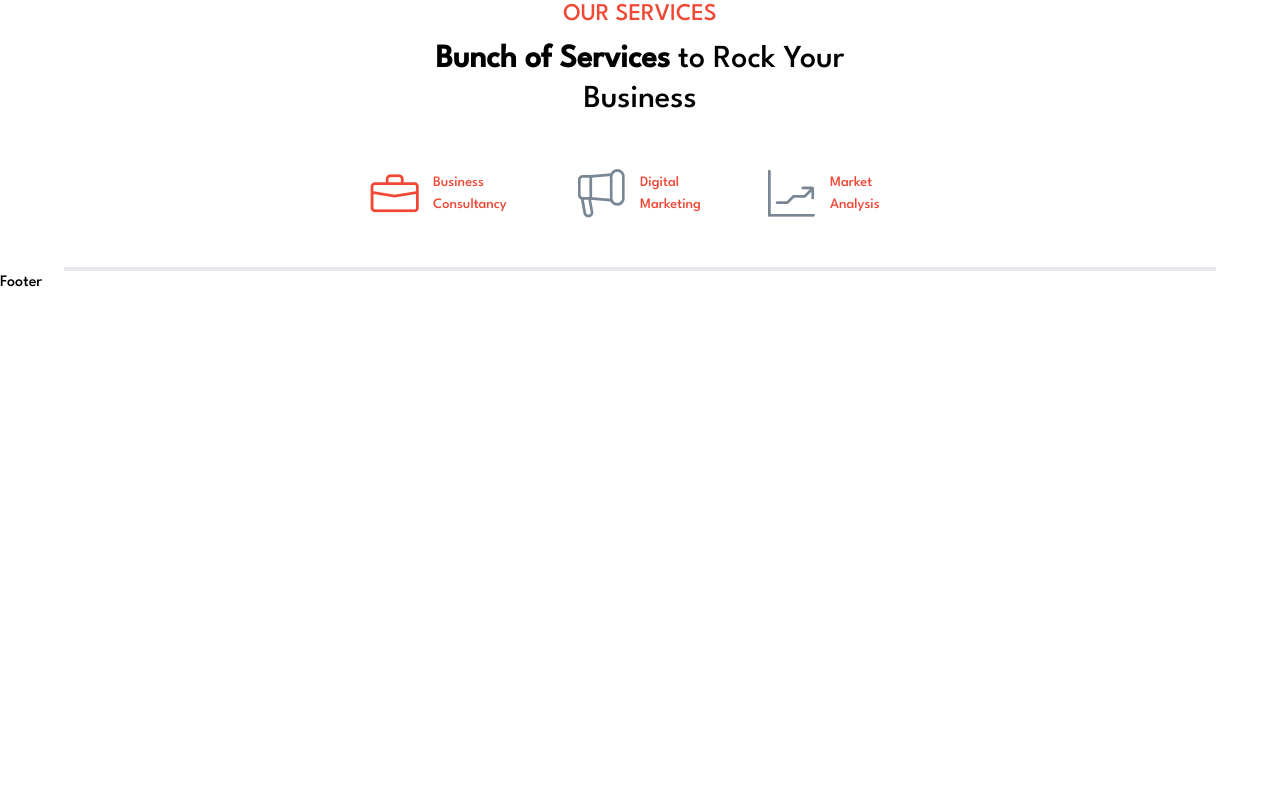
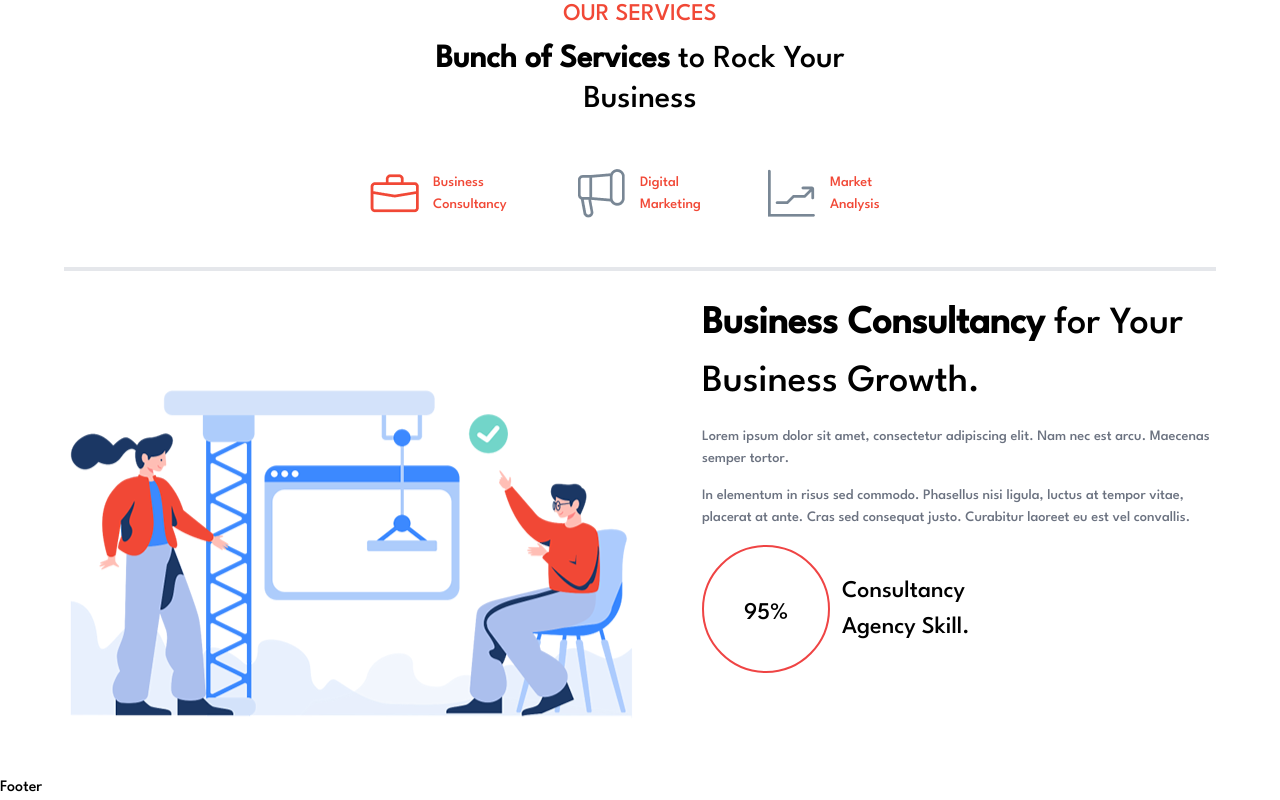
Before and after one commit to sunilhn27/tailwind-responsive-5, a Next.js app: page / in a window 1280 px wide. Shown: the part 1678-2478 px from the top of the page. Before the commit the page ends 1973 px from the top, so only its background shows below. Built offline with nearby package versions, Linux system fonts and the light colour scheme.

Commit message:
added our services

```diff
--- a/src/components/OurServices.js
+++ b/src/components/OurServices.js
@@ -3,6 +3,7 @@ import React from 'react'
 import Mic from '@/asserts/mic.png';
 import Graph from '@/asserts/graph.png';
 import Case from '@/asserts/pseudo.png';
+import Image1 from '@/asserts/Image1.png';
 
 function OurServices() {
     return (
@@ -32,6 +33,37 @@ function OurServices() {
             </div>
             <hr className='border-2 w-[90%] mx-auto mt-12'></hr>
 
+            <section className='mt-6'>
+                <div className='flex flex-col md:flex-row md:justify-evenly 2xl:justify-center 2xl:space-x-7'>
+
+                    <div>
+                        <Image src={Image1} />
+                    </div>
+
+                    <div className='flex '>
+                        <div className='flex flex-col space-y-4'>
+                            <h1 className='font-extrabold md:text-[2.4rem] w-[31rem] '>Business Consultancy
+                                <span className='font-extralight'> for Your Business Growth.</span>
+                            </h1>
+                            <p className='text-gray-500 w-[32rem] text-[0.9rem]' >
+                                Lorem ipsum dolor sit amet, consectetur adipiscing elit. Nam nec est arcu. Maecenas
+                                semper tortor.
+                            </p>
+                            <p className='text-gray-500 w-[32rem] text-[0.9rem]'>In elementum in risus sed commodo. Phasellus nisi ligula, luctus at tempor vitae, placerat
+                                at ante. Cras sed consequat justo. Curabitur laoreet eu est vel convallis.</p>
+
+
+                            <div className='flex  items-center  space-x-3 text-[1.5rem]'>
+                                <div className="w-32 h-32 border-2 border-red-500 pt-12 rounded-full items-center justify-center text-center border-spacing-44"> 95%</div>
+                                <h1 className='w-[8rem]'>Consultancy Agency Skill.</h1>
+                            </div>
+                        </div>
+
+                    </div>
+
+                </div>
+            </section>
+
         </section>
     )
 }
```
